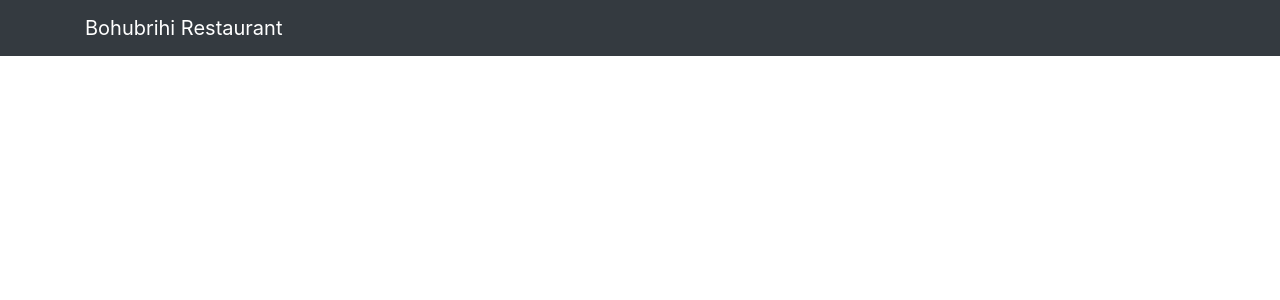
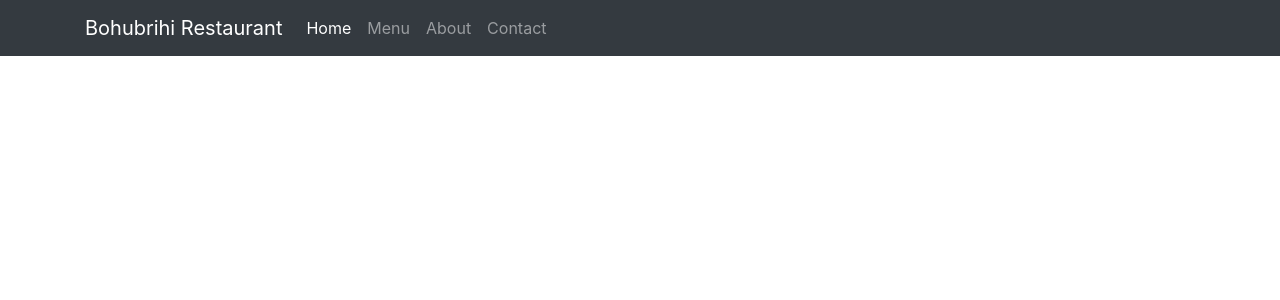
Before and after one commit to hridoyshil/bohubrihi-restaurant, a React (Create React App) app: page / in a window 1280 px wide. Shown: the top 300 px of the page. Built offline with nearby package versions, Linux system fonts and the light colour scheme.

Commit message:
Designing Navigation Bar- React Router

```diff
--- a/src/components/header/Navigation.js
+++ b/src/components/header/Navigation.js
@@ -1,16 +1,48 @@
-import React from 'react';
-import { Navbar, NavbarBrand } from 'reactstrap';
+import React, { Component } from 'react';
+import { Navbar, NavbarBrand, Nav, NavItem, NavbarToggler, Collapse } from 'reactstrap';
+import { Link } from 'react-router-dom';
 
-const Navigation = () => {
+class Navigation extends Component {
+    constructor(props) {
+        super(props);
+        this.state = {
+            isNavOpen: false
+        }
+    }
+
+    navToggle = () => {
+        this.setState({
+            isNavOpen: !this.state.isNavOpen
+        })
+    }
+    render() {
         return (
             <div>
                 <Navbar dark color="dark" expand="sm">
                     <div className="container">
+                        <NavbarToggler onClick={this.navToggle} />
                         <NavbarBrand href="/">Bohubrihi Restaurant</NavbarBrand>
+                        <Collapse isOpen={this.state.isNavOpen} navbar>
+                            <Nav className="mr-auto" navbar>
+                                <NavItem>
+                                    <Link to="/" className="nav-link active">Home</Link>
+                                </NavItem>
+                                <NavItem>
+                                    <Link to="/menu" className="nav-link">Menu</Link>
+                                </NavItem>
+                                <NavItem>
+                                    <Link to="/about" className="nav-link">About</Link>
+                                </NavItem>
+                                <NavItem>
+                                    <Link to="/contact" className="nav-link">Contact</Link>
+                                </NavItem>
+                            </Nav>
+                        </Collapse>
                     </div>
                 </Navbar>
             </div>
         );
     }
+}
 
 export default Navigation;
```
Lines whose indentation alone changed are shown as unchanged.
